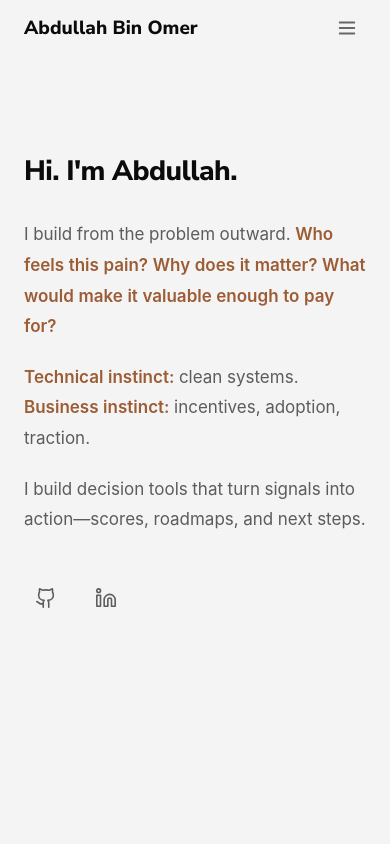
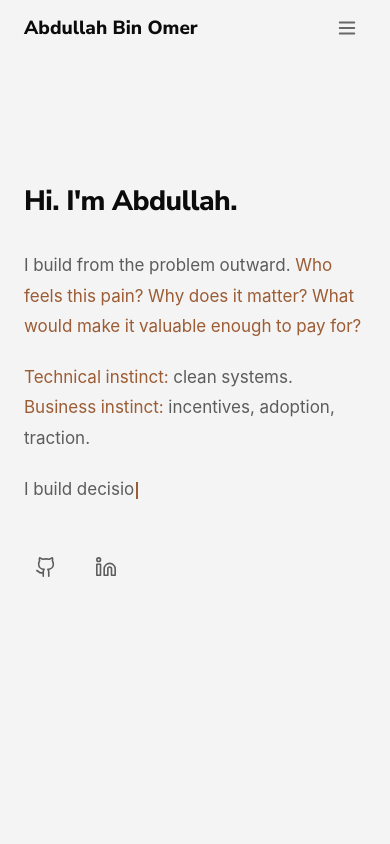
Before and after one commit to abosfu/abosfu.github.io, a React (Vite) app: page / in a window 390 px wide. Shown: the top 844 px of the page. Built offline with nearby package versions, Linux system fonts and the light colour scheme; a web font is replaced by a local one.

Commit message:
added text reveal

```diff
--- a/src/app/components/Hero.tsx
+++ b/src/app/components/Hero.tsx
@@ -1,11 +1,117 @@
+import { useState, useEffect, useMemo } from 'react';
 import { Github, Linkedin } from 'lucide-react';
+
+type SegmentStyle = 'heading' | 'body' | 'accent';
+const HERO_SEGMENTS: { text: string; style: SegmentStyle }[] = [
+  { text: "Hi. I'm Abdullah.", style: 'heading' },
+  { text: 'I build from the problem outward. ', style: 'body' },
+  { text: 'Who feels this pain? Why does it matter? What would make it valuable enough to pay for?', style: 'accent' },
+  { text: 'Technical instinct:', style: 'accent' },
+  { text: ' clean systems. ', style: 'body' },
+  { text: 'Business instinct:', style: 'accent' },
+  { text: ' incentives, adoption, traction.', style: 'body' },
+  { text: 'I build decision tools that turn signals into action—scores, roadmaps, and next steps.', style: 'body' },
+];
+const HERO_FULL_LENGTH = HERO_SEGMENTS.reduce((sum, s) => sum + s.text.length, 0);
+const BLOCKS: number[][] = [[0], [1, 2], [3, 4, 5, 6], [7]];
+const CUMULATIVE: number[] = [0];
+HERO_SEGMENTS.forEach((s) => CUMULATIVE.push(CUMULATIVE[CUMULATIVE.length - 1] + s.text.length));
+
+function getCursorBlock(typedLength: number): number {
+  if (typedLength >= HERO_FULL_LENGTH) return -1;
+  for (let seg = 0; seg < HERO_SEGMENTS.length; seg++) {
+    if (typedLength >= CUMULATIVE[seg] && typedLength < CUMULATIVE[seg + 1])
+      return BLOCKS.findIndex((b) => b.includes(seg));
+  }
+  return -1;
+}
+const CHAR_DELAY_MS = 28;
+const CURSOR_BLINK_MS = 530;
+
+function getVisiblePerSegment(typedLength: number): string[] {
+  let rem = typedLength;
+  return HERO_SEGMENTS.map((seg) => {
+    const take = Math.min(seg.text.length, rem);
+    rem -= take;
+    return seg.text.slice(0, take);
+  });
+}
 
 interface HeroProps {
   onViewProjects: () => void;
   onCopyEmail: () => void;
 }
 
+const bodyStyle = {
+  fontFamily: 'var(--font-body)',
+  fontSize: 'clamp(17px, 2vw, 19px)',
+  fontWeight: 400,
+  lineHeight: 1.8,
+  color: '#5C5C5C',
+};
+const headingStyle = {
+  fontFamily: 'var(--font-heading)',
+  fontSize: 'clamp(28px, 4vw, 38px)',
+  fontWeight: 800,
+  letterSpacing: '-0.02em',
+  lineHeight: 1.2,
+};
+
 export function Hero({ onViewProjects, onCopyEmail }: HeroProps) {
+  const [typedLength, setTypedLength] = useState(0);
+  const [cursorVisible, setCursorVisible] = useState(true);
+  const done = typedLength >= HERO_FULL_LENGTH;
+
+  useEffect(() => {
+    if (done) return;
+    const id = setInterval(() => {
+      setTypedLength((n) => Math.min(n + 1, HERO_FULL_LENGTH));
+    }, CHAR_DELAY_MS);
+    return () => clearInterval(id);
+  }, [done]);
+
+  useEffect(() => {
+    if (done) return;
+    const id = setInterval(() => setCursorVisible((v) => !v), CURSOR_BLINK_MS);
+    return () => clearInterval(id);
+  }, [done]);
+
+  const visible = useMemo(() => getVisiblePerSegment(typedLength), [typedLength]);
+  const cursorBlock = useMemo(() => getCursorBlock(typedLength), [typedLength]);
+
+  const Cursor = () =>
+    !done ? (
+      <span
+        className={`inline-block w-0.5 h-[1em] align-middle bg-[var(--accent-site)] ml-0.5 ${cursorVisible ? 'opacity-100' : 'opacity-0'}`}
+        style={{ transition: 'opacity 0.1s', verticalAlign: 'middle' }}
+        aria-hidden
+      />
+    ) : null;
+
+  const renderSegment = (segIndex: number, text: string) => {
+    if (!text) return null;
+    const seg = HERO_SEGMENTS[segIndex];
+    if (seg.style === 'heading') {
+      return (
+        <span key={segIndex} className="text-[#0B0B0C]" style={headingStyle}>
+          {text}
+        </span>
+      );
+    }
+    if (seg.style === 'accent') {
+      return (
+        <span key={segIndex} className="font-semibold" style={{ ...bodyStyle, color: 'var(--accent-site)' }}>
+          {text}
+        </span>
+      );
+    }
+    return (
+      <span key={segIndex} style={bodyStyle}>
+        {text}
+      </span>
+    );
+  };
+
   return (
     <section
       id="hero"
@@ -13,37 +119,26 @@ export function Hero({ onViewProjects, onCopyEmail }: HeroProps) {
     >
       <div className="max-w-6xl mx-auto w-full">
         <div className="max-w-[640px]">
-          <p
-            className="text-[#0B0B0C] mb-8"
-            style={{
-              fontFamily: 'var(--font-heading)',
-              fontSize: 'clamp(28px, 4vw, 38px)',
-              fontWeight: 800,
-              letterSpacing: '-0.02em',
-              lineHeight: 1.2,
-            }}
-          >
-            Hi. I'm Abdullah.
+          <p className="text-[#0B0B0C] mb-8" style={headingStyle}>
+            {visible[0]}
+            {cursorBlock === 0 && <Cursor />}
           </p>
 
           <div
             className="mb-10 max-w-[60ch] space-y-5"
-            style={{
-              fontFamily: 'var(--font-body)',
-              fontSize: 'clamp(17px, 2vw, 19px)',
-              fontWeight: 400,
-              lineHeight: 1.8,
-              color: '#5C5C5C',
-            }}
+            style={{ fontFamily: 'var(--font-body)', fontSize: bodyStyle.fontSize, lineHeight: bodyStyle.lineHeight }}
           >
-            <p>
-              I build from the problem outward. <span className="font-semibold" style={{ color: 'var(--accent-site)' }}>Who feels this pain? Why does it matter? What would make it valuable enough to pay for?</span>
+            <p style={{ color: bodyStyle.color, fontWeight: bodyStyle.fontWeight }}>
+              {BLOCKS[1].map((i) => renderSegment(i, visible[i]))}
+              {cursorBlock === 1 && <Cursor />}
             </p>
-            <p>
-              <span className="font-semibold" style={{ color: 'var(--accent-site)' }}>Technical instinct:</span> clean systems. <span className="font-semibold" style={{ color: 'var(--accent-site)' }}>Business instinct:</span> incentives, adoption, traction.
+            <p style={{ color: bodyStyle.color, fontWeight: bodyStyle.fontWeight }}>
+              {BLOCKS[2].map((i) => renderSegment(i, visible[i]))}
+              {cursorBlock === 2 && <Cursor />}
             </p>
-            <p>
-              I build decision tools that turn signals into action—scores, roadmaps, and next steps.
+            <p style={{ color: bodyStyle.color, fontWeight: bodyStyle.fontWeight }}>
+              {BLOCKS[3].map((i) => renderSegment(i, visible[i]))}
+              {cursorBlock === 3 && <Cursor />}
             </p>
           </div>
 
--- a/src/app/components/Navbar.tsx
+++ b/src/app/components/Navbar.tsx
@@ -14,22 +14,23 @@ export function Navbar({ onCopyEmail }: NavbarProps) {
 
   useEffect(() => {
     if (!isHomePage) return;
-    const observer = new IntersectionObserver(
-      (entries) => {
-        for (const entry of entries) {
-          if (entry.isIntersecting) {
-            setActiveSection(entry.target.id);
-            break;
-          }
+    const sectionIds = ['projects', 'contact'];
+    const getActiveSection = () => {
+      const viewportMid = window.scrollY + window.innerHeight * 0.4;
+      let active: string | null = null;
+      for (const id of sectionIds) {
+        const el = document.getElementById(id);
+        if (el) {
+          const top = el.getBoundingClientRect().top + window.scrollY;
+          if (top <= viewportMid) active = id;
         }
-      },
-      { rootMargin: '-40% 0px -40% 0px', threshold: 0 }
-    );
-    ['projects', 'contact'].forEach((id) => {
-      const el = document.getElementById(id);
-      if (el) observer.observe(el);
-    });
-    return () => observer.disconnect();
+      }
+      return active ?? sectionIds[0];
+    };
+    const onScroll = () => setActiveSection(getActiveSection());
+    onScroll();
+    window.addEventListener('scroll', onScroll, { passive: true });
+    return () => window.removeEventListener('scroll', onScroll);
   }, [isHomePage]);
 
   const scrollToSection = (sectionId: string) => {
```
